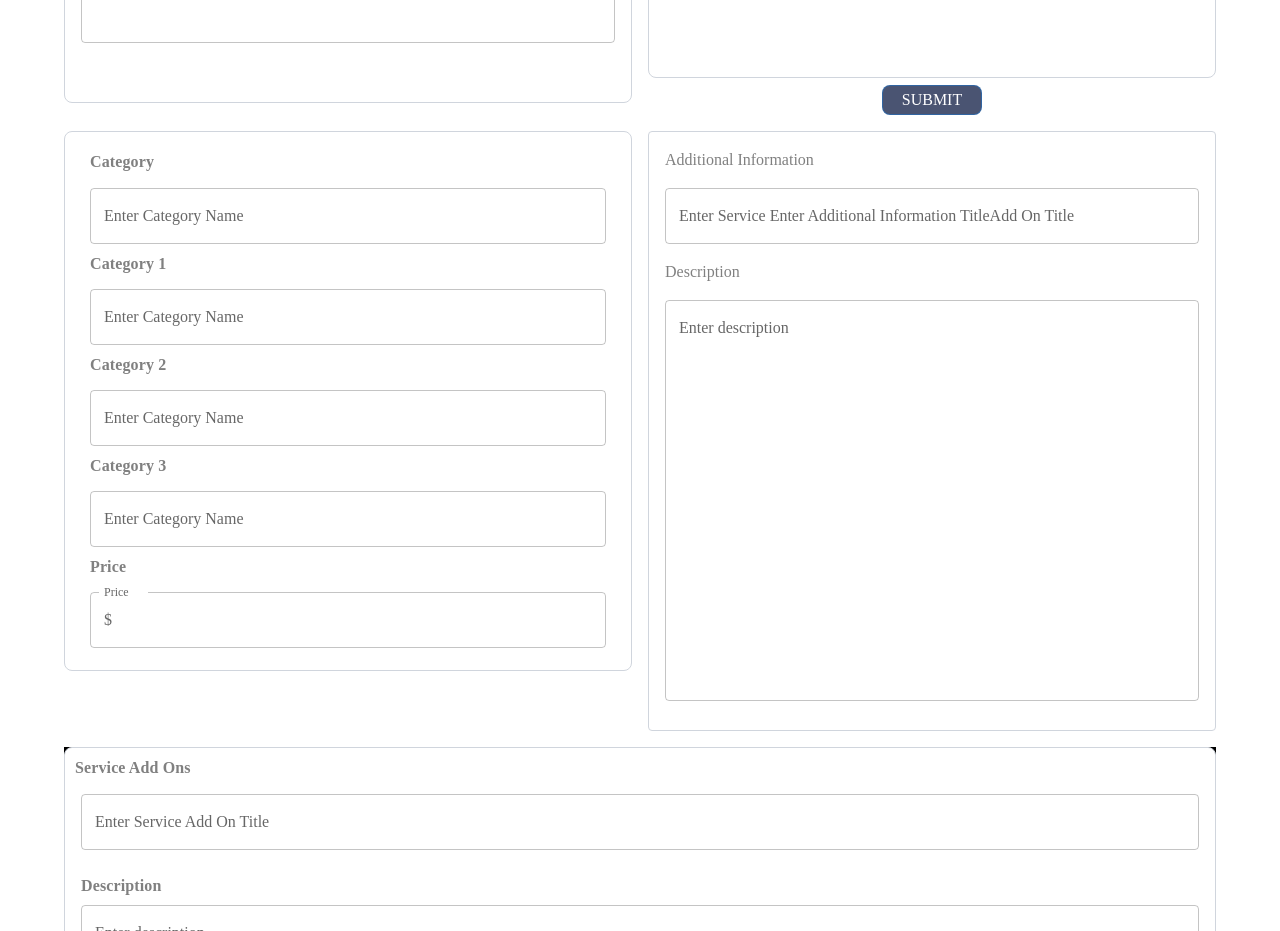
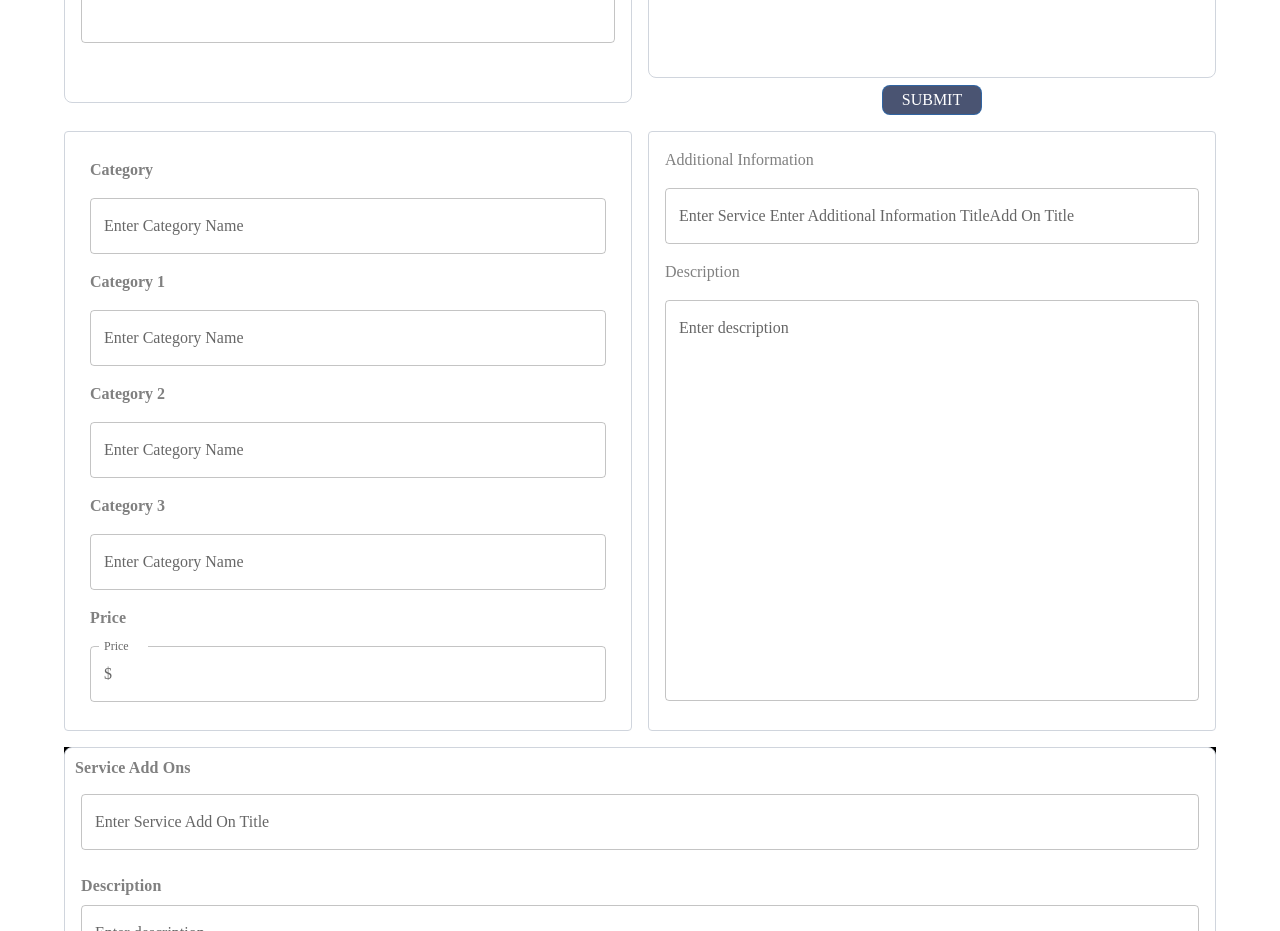
Before and after one commit to Software-Lifecycle-Consultants/slc-open-hms, a Next.js app: page /admin/roomdetails in a window 1280 px wide. Shown: the part 560-1491 px from the top of the page. Built offline with nearby package versions, Linux system fonts and the light colour scheme.

Commit message:
Updated MUI Spacing into Category.tsx

```diff
--- a/components/roomDetails/Category.tsx
+++ b/components/roomDetails/Category.tsx
@@ -46,10 +46,10 @@ export default function Category() {
     <Card
       elevation={0}
       sx={{
-        height: "540px",
+        height: "600px",
         Width: "auto",
         border: "1px solid",
-        borderRadius: "8px",
+        borderRadius: "8",
         borderColor: "#D0D5DD",
         flexShrink: "0",
         padding: "10px 25px 10px 25px",
@@ -57,14 +57,13 @@ export default function Category() {
     >
       <Box>
         <Typography
+          mt={2}
           style={{
             color: "Gray",
-            fontSize: "16px",
-            lineHeight: "120%",
+            fontSize: "16",
             fontStyle: "normal",
-            letterSpacing: "0.12px",
+            letterSpacing: "0.12",
             fontWeight: "700",
-            marginTop: "10px",
           }}
         >
           {category.detailsCategory}
@@ -88,22 +87,18 @@ export default function Category() {
             ))
           }
           renderInput={(params) => (
-            <TextField
-              {...params}
-              label="Enter Category Name"
-            />
+            <TextField {...params} label="Enter Category Name" />
           )}
           options={[]}
         />
         <Typography
+          mt={2}
           style={{
             color: "Gray",
-            fontSize: "16px",
-            lineHeight: "120%",
+            fontSize: "16",
             fontStyle: "normal",
-            letterSpacing: "0.12px",
+            letterSpacing: "0.12",
             fontWeight: "700",
-            marginTop: "10px",
           }}
         >
           {category.category1}
@@ -124,22 +119,18 @@ export default function Category() {
             ))
           }
           renderInput={(params) => (
-            <TextField
-              {...params}
-              label="Enter Category Name"
-            />
+            <TextField {...params} label="Enter Category Name" />
           )}
           options={[]}
         />
         <Typography
+          mt={2}
           style={{
             color: "Gray",
-            fontSize: "16px",
-            lineHeight: "120%",
+            fontSize: "16",
             fontStyle: "normal",
-            letterSpacing: "0.12px",
+            letterSpacing: "0.12",
             fontWeight: "700",
-            marginTop: "10px",
           }}
         >
           {category.category2}
@@ -160,22 +151,18 @@ export default function Category() {
             ))
           }
           renderInput={(params) => (
-            <TextField
-              {...params}
-              label="Enter Category Name"
-            />
+            <TextField {...params} label="Enter Category Name" />
           )}
           options={[]}
         />
         <Typography
+          mt={2}
           style={{
             color: "Gray",
-            fontSize: "16px",
-            lineHeight: "120%",
+            fontSize: "16",
             fontStyle: "normal",
-            letterSpacing: "0.12px",
+            letterSpacing: "0.12",
             fontWeight: "700",
-            marginTop: "10px",
           }}
         >
           {category.category3}
@@ -196,22 +183,18 @@ export default function Category() {
             ))
           }
           renderInput={(params) => (
-            <TextField
-              {...params}
-              label="Enter Category Name"
-            />
+            <TextField {...params} label="Enter Category Name" />
           )}
           options={[]}
         />
         <Typography
+          mt={2}
           style={{
             color: "Gray",
-            fontSize: "16px",
-            lineHeight: "120%",
+            fontSize: "16",
             fontStyle: "normal",
             letterSpacing: "0.12px",
             fontWeight: "700",
-            marginTop: "10px",
           }}
         >
           Price
```
